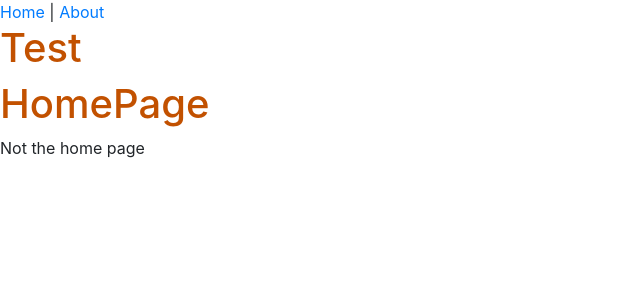
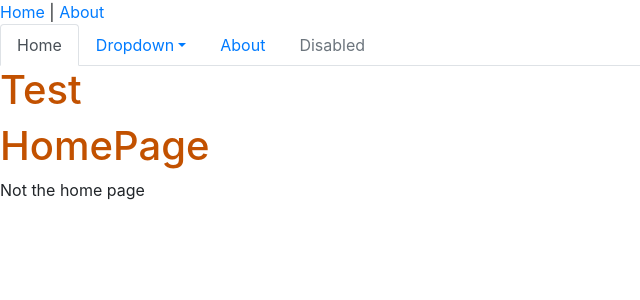
Before and after one commit to SCCapstone/twitterBot, a Django app: page / in a window 1280 px wide. Shown: the top 300 px of the page, without its empty margins (0-640 px from the left). Run offline with Django 3.2, Linux system fonts and the light colour scheme; some libraries are stand-ins or nearby versions.

Commit message:
make pretty

```diff
--- /dev/null
+++ b/static/static_dirs/about.css
@@ -0,0 +1,3 @@
+.nav-link{
+    color: black;
+}
--- a/templates/home.html
+++ b/templates/home.html
@@ -2,6 +2,29 @@
 
 
 {% block content %}
+<header>
+	<ul class="nav nav-tabs">
+  <li class="nav-item">
+    <a class="nav-link active" href="{% url 'home' %}">Home</a>
+  </li>
+  <li class="nav-item dropdown">
+    <a class="nav-link dropdown-toggle" data-toggle="dropdown" href="#" role="button" aria-haspopup="true" aria-expanded="false">Dropdown</a>
+    <div class="dropdown-menu">
+      <a class="dropdown-item" href="#">Action</a>
+      <a class="dropdown-item" href="#">Another action</a>
+      <a class="dropdown-item" href="#">Something else here</a>
+      <div class="dropdown-divider"></div>
+      <a class="dropdown-item" href="#">Separated link</a>
+    </div>
+  </li>
+  <li class="nav-item">
+    <a class="nav-link" href="{% url 'about' %}">About</a>
+  </li>
+  <li class="nav-item">
+    <a class="nav-link disabled" href="#">Disabled</a>
+  </li>
+</ul>
+</header>
 {% load static %}
 <head>
 	<link rel="stylesheet" href="https://stackpath.bootstrapcdn.com/bootstrap/4.1.3/css/bootstrap.min.css" integrity="sha384-MCw98/SFnGE8fJT3GXwEOngsV7Zt27NXFoaoApmYm81iuXoPkFOJwJ8ERdknLPMO" crossorigin="anonymous">
```
Also changed, not shown: templates/about.html (+29 -0 lines), static/logo.png (added).
